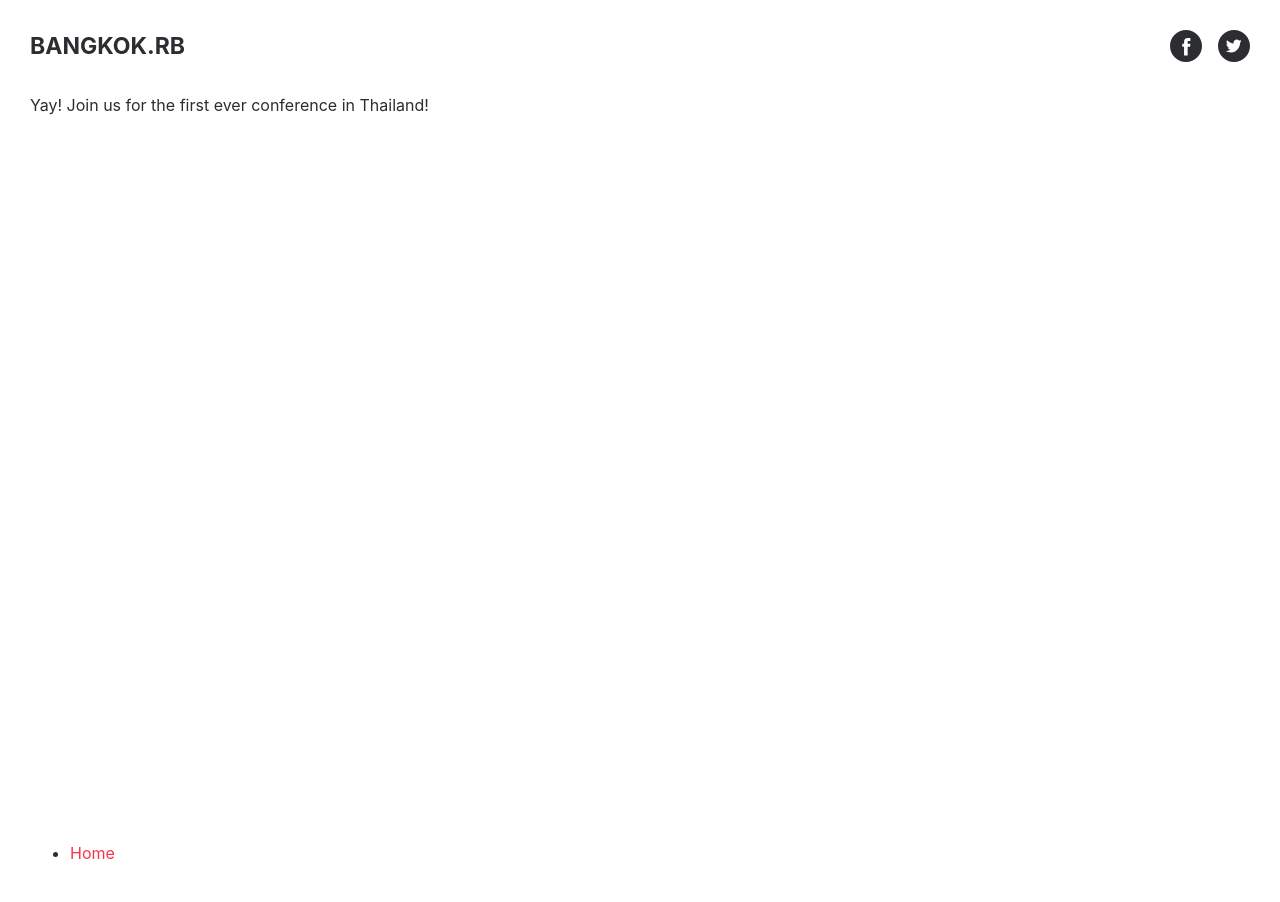
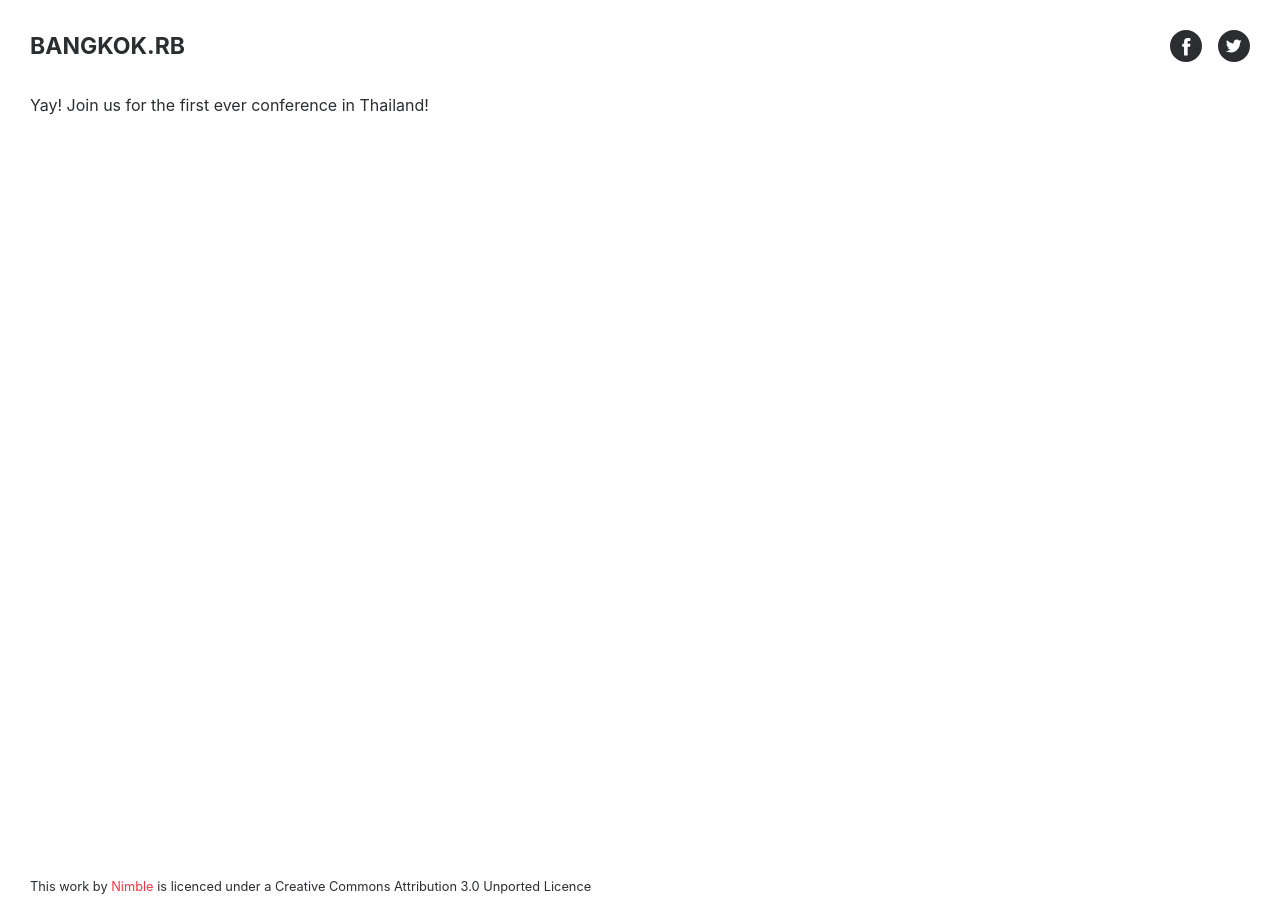
Before and after one commit to bangkokrb/rubyconfth, a Jekyll site: the page built from index.md, in a window 1280 px wide. Built offline with Jekyll 4.4.1, drawn with Linux system fonts in a browser that asks for light colours.

Commit message:
Implement the footer with licence type and link back to Nimble

```diff
--- a/_includes/footer.html
+++ b/_includes/footer.html
@@ -1,11 +1,3 @@
 <footer class="app-footer">
-  <nav class='secondary-navigation'>
-    <ul class="secondary-navigation__list">
-    {% for section in site.data.menu.footer %}
-      <li class="secondary-navigation__list-item{% if section_url == page.url %} secondary-navigation__list-item--active{% endif %}">
-        <a href="{{ section.permalink }}">{{ section.title }}</a>
-      </li>
-    {% endfor %}
-    </ul>
-  </nav>
+  <small>This work by <a href="https://nimblehe.co/" target="_blank">Nimble</a> is licenced under a Creative Commons Attribution 3.0 Unported Licence</small>
 </footer>
--- a/_sass/layouts/default.scss
+++ b/_sass/layouts/default.scss
@@ -1,6 +1,6 @@
 .layout-default body {
   display: grid;
-  grid-template-rows: rem(92px) 1fr rem(60px);
+  grid-template-rows: rem(92px) 1fr rem(30px);
 
   min-height: 100vh;
 }
@@ -20,3 +20,7 @@
   padding-top: rem(30px);
   padding-bottom: rem(30px);
 }
+
+.layout-default .app-footer {
+  line-height: rem(30px);
+}
```
